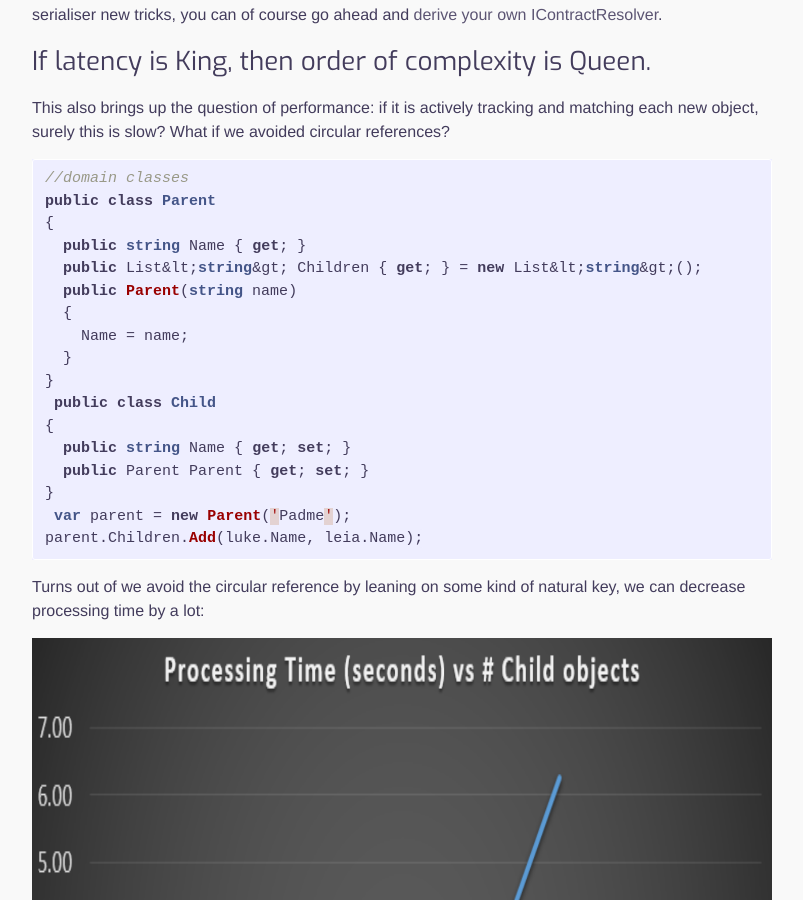
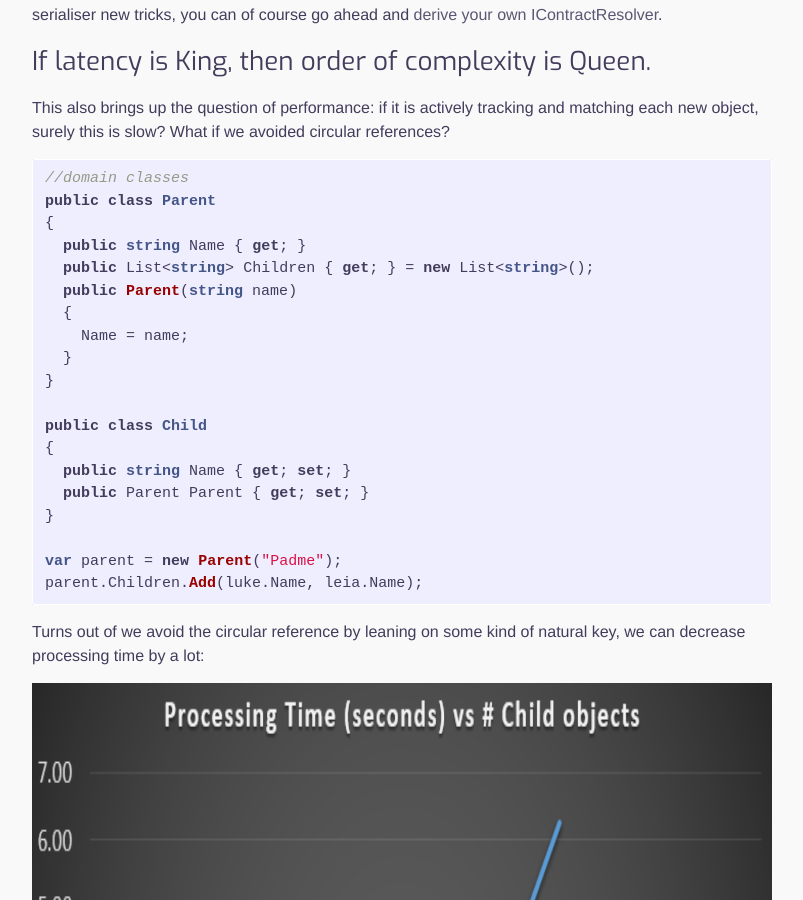
Before and after one commit to jburger/jburger.github.io, a Jekyll site: the page built from _posts/2015-12-02-json-serialisation-of-circular-references.md, in a window 1280 px wide and 900 px high, scrolled down 2419 px. Shown: the whole window, without its empty margins (238-1041 px from the left). Built offline with Jekyll 4.4.1, drawn with Linux system fonts in a browser that asks for light colours; Markdown is read by kramdown in place of the engine named in the settings; comment, search, counter and statistics services are not loaded; some of the changed lines change nothing that is shown.

Commit message:
corrected entities

````diff
--- a/_posts/2015-12-02-json-serialisation-of-circular-references.md
+++ b/_posts/2015-12-02-json-serialisation-of-circular-references.md
@@ -85,18 +85,20 @@ return Json(luke, settings);
 public class Parent
 {
   public string Name { get; }
-  public List&lt;string&gt; Children { get; } = new List&lt;string&gt;();
+  public List<string> Children { get; } = new List<string>();
   public Parent(string name)
   {
     Name = name;
   }
 }
- public class Child
+
+public class Child
 {
   public string Name { get; set; }
   public Parent Parent { get; set; }
 }
- var parent = new Parent('Padme');
+
+var parent = new Parent("Padme");
 parent.Children.Add(luke.Name, leia.Name);
 ```
 
````
